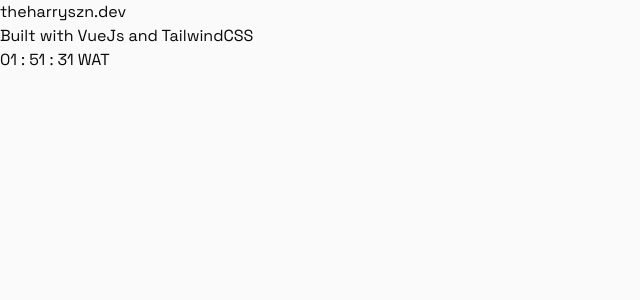
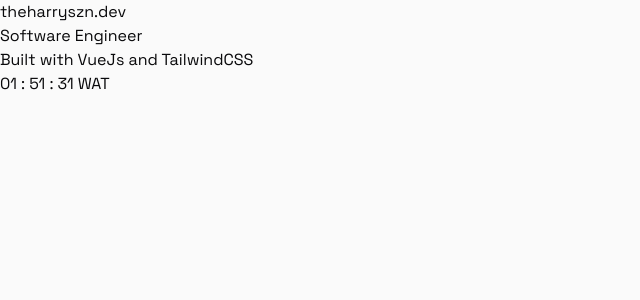
Before and after one commit to theharryszn/theharryszn, a Vue app: page / in a window 1280 px wide. Shown: the top 300 px of the page, without its empty margins (0-640 px from the left). Built offline with nearby package versions, Linux system fonts and the light colour scheme.

Commit message:
final changes

```diff
--- a/src/components/CursorView.vue
+++ b/src/components/CursorView.vue
@@ -1,6 +1,5 @@
 <script lang="ts" setup>
 import { onMounted, ref } from 'vue'
-import gsap from 'gsap'
 
 const cursor = ref<HTMLDivElement | null>(null)
 
@@ -25,7 +24,7 @@ onMounted(() => {
 </template>
 <style scoped lang="scss">
 .cursor {
-  @apply fixed w-20 opacity-0 transition-opacity duration-300 flex justify-center items-center aspect-square rounded-full border border-zinc-950/50 dark:border-zinc-50/50;
+  @apply fixed w-20 opacity-0 transition-opacity duration-300 justify-center items-center aspect-square rounded-full border border-zinc-950/50 dark:border-zinc-50/50;
 
   .dot {
     @apply w-2 h-2 dark:bg-zinc-50/50 bg-zinc-950 rounded-full;
--- a/src/views/IndexView.vue
+++ b/src/views/IndexView.vue
@@ -43,11 +43,13 @@ function updateTime() {
 }
 </script>
 <template>
-  <div class="flex min-h-screen justify-center items-center">
+  <div class="flex min-h-screen flex-col gap-5 justify-center items-center">
+    <!-- <p class="text-zinc-400">Hi, I'm</p> -->
     <div class="text-3xl md:text-7xl">
       <span class="hover:text-zinc-600 shrink transition">theharryszn</span
       ><span class="hover:text-zinc-600 shrink transition">.dev</span>
     </div>
+    <p class="text-zinc-400">Software Engineer</p>
     <div
       class="fixed text-xs bottom-0 p-5 md:text-sm w-screen flex items-center gap-5 justify-between"
     >
@@ -60,6 +62,7 @@ function updateTime() {
         <a class="shrink" href="https://tailwindcss.com/" target="_blank" rel="noopener noreferrer"
           >TailwindCSS</a
         >
+        <!-- and ❤️ -->
       </div>
       <div>{{ time.hour }} <span>:</span> {{ time.min }} <span>:</span> {{ time.sec }} WAT</div>
     </div>
```
